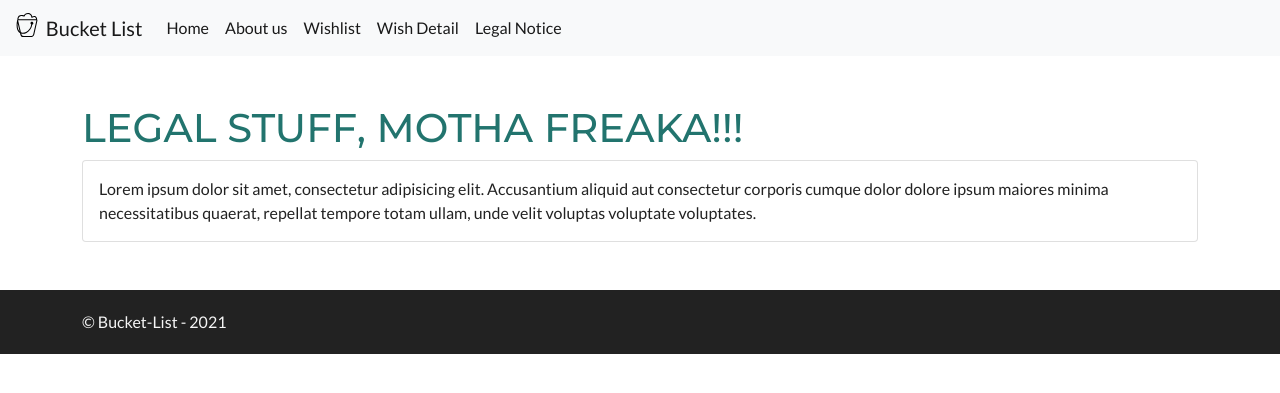
After one commit to dphermes/bucket-list, a Symfony app: template templates/legal/legal.html.twig in a window 1280 px wide. The commit adds this page. Shown: the top 393 px of the page. Run offline with Twig, Linux system fonts and the light colour scheme; the template is opened without the code that fills it, so the values that code supplies are empty; some libraries are stand-ins or nearby versions.

Commit message:
ADD- Legal stuff and JS handling

```diff
--- /dev/null
+++ b/public/js/script.js
@@ -0,0 +1 @@
+alert('Follow the rules buddy!');
--- a/templates/base.html.twig
+++ b/templates/base.html.twig
@@ -42,6 +42,9 @@
                     <li class="nav-item">
                         <a class="nav-link active" aria-current="page" href="{{ path('wish_details', {id: 69}) }}">Wish Detail</a>
                     </li>
+                    <li class="nav-item">
+                        <a class="nav-link active" aria-current="page" href="{{ path('main_legal', {id: 69}) }}">Legal Notice</a>
+                    </li>
                 </ul>
             </div>
         </div>
@@ -60,8 +63,9 @@
         </div>
     </footer>
 
+    <script src="https://code.jquery.com/jquery-3.5.1.min.js" integrity="sha256-9/aliU8dGd2tb6OSsuzixeV4y/faTqgFtohetphbbj0=" crossorigin="anonymous"></script>
+    <script src="{{ asset('dist/bootstrap/js/bootstrap.min.js') }}"></script>
     {% block javascriptfiles %}
-        <script src="{{ asset('dist/bootstrap/js/bootstrap.min.js') }}"></script>
     {% endblock %}
 </body>
 </html>
--- /dev/null
+++ b/templates/legal/legal.html.twig
@@ -0,0 +1,17 @@
+{% extends "base.html.twig" %}
+
+{% block title %}{{ parent() }}Legal Stuff{% endblock %}
+
+{% block body %}
+    <h1>Legal Stuff, motha freaka!!!</h1>
+
+    <div class="card">
+        <div class="card-body">
+            Lorem ipsum dolor sit amet, consectetur adipisicing elit. Accusantium aliquid aut consectetur corporis cumque dolor dolore ipsum maiores minima necessitatibus quaerat, repellat tempore totam ullam, unde velit voluptas voluptate voluptates.
+        </div>
+    </div>
+{% endblock %}
+
+{% block javascriptfiles %}
+    <script src="{{ asset('js/script.js') }}"></script>
+{% endblock %}
```
Also changed, not shown: src/Controller/MainController.php (+8 -0 lines).
